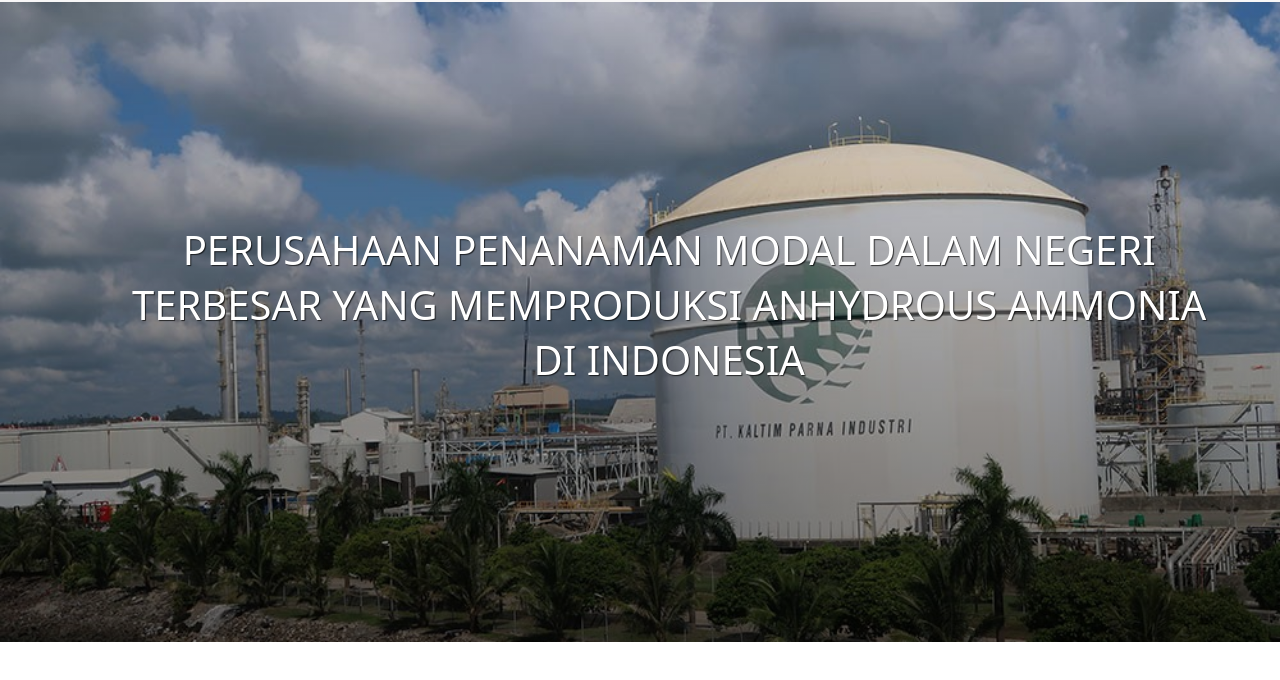
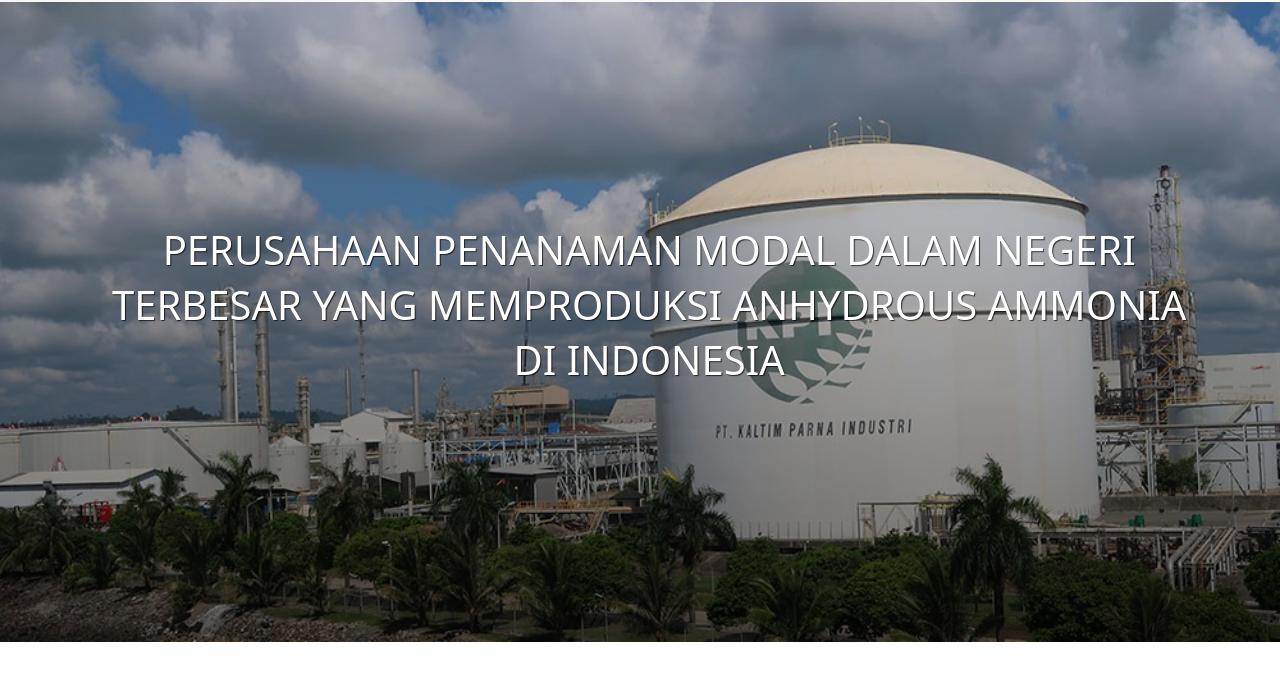
Before and after one commit to aghnianurhidayah/web-landing-kpi, a plain HTML site: page index.html in a window 1280 px wide. Shown: the part 100-780 px from the top of the page. Drawn offline with nearby package versions, Linux system fonts and the light colour scheme.

Commit message:
Update style.css

```diff
--- a/style.css
+++ b/style.css
@@ -44,7 +44,7 @@
 
 .jumbotron .display-4 {
     color: white;
-    font-size: 27px;
+    font-size: 25px;
     font-weight: 300;
     margin-top: 200px;
     position: absolute;
@@ -73,7 +73,7 @@
     .jumbotron .display-4 {
         font-size: 40px;
         margin-top: 220px;
-        margin-left: 50px;
+        margin-left: 30px;
         line-height: 55px;
 
     }
```
